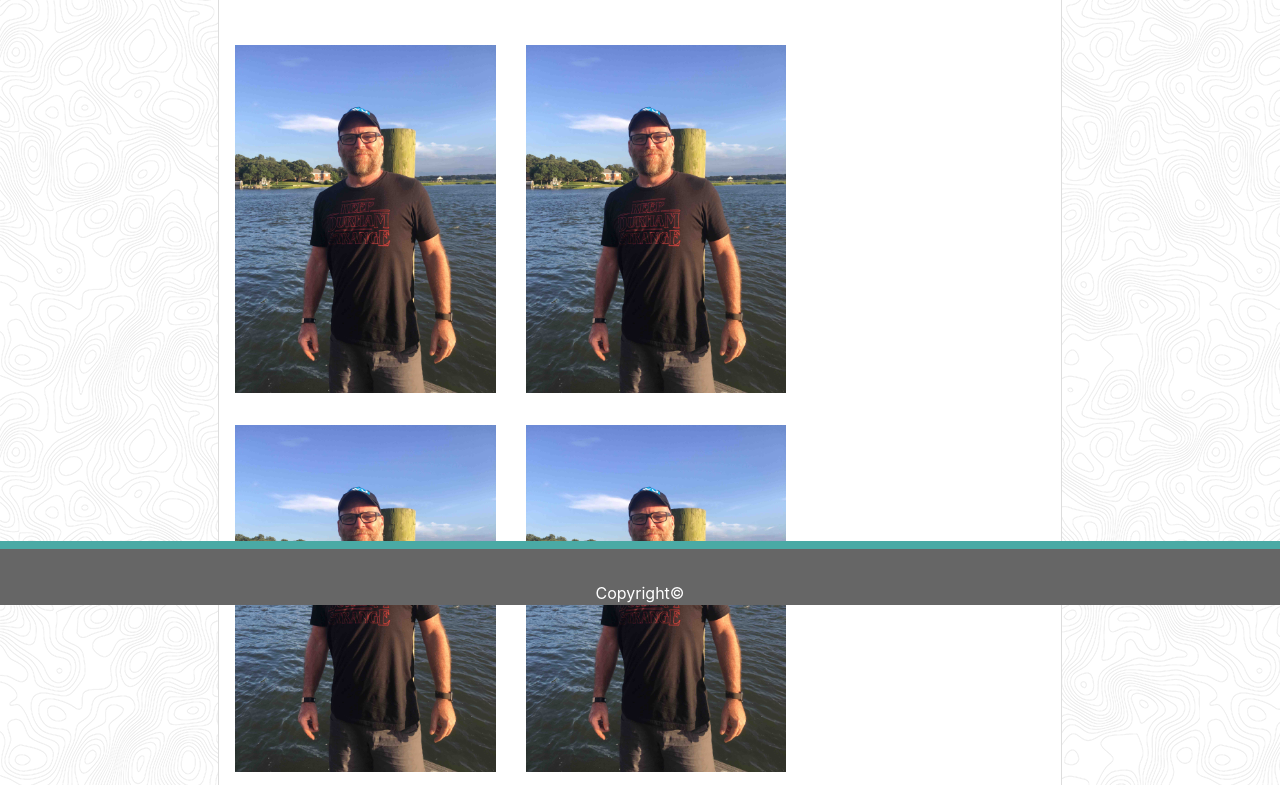
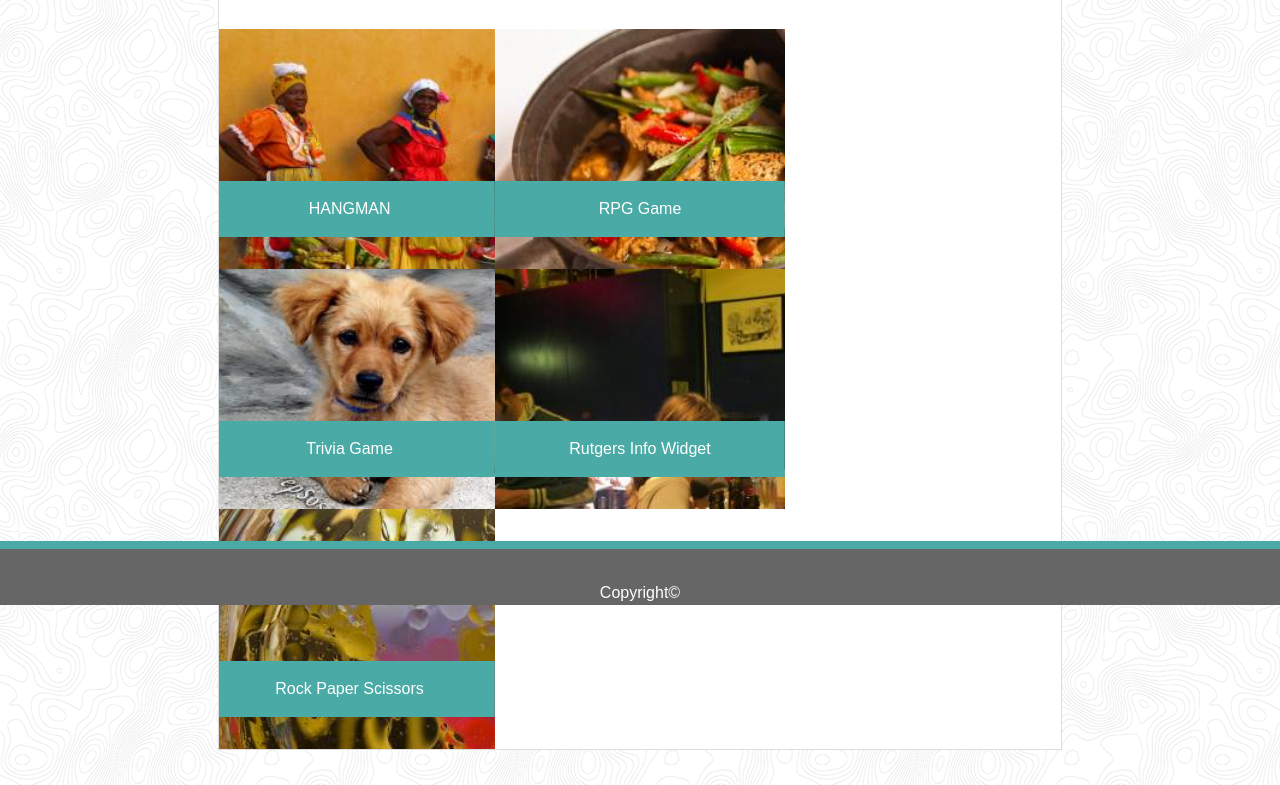
Before and after one commit to caldwell-bob/Bootstrap-Portfolio, a plain HTML site: page portfolio.html in a window 1280 px wide. Shown: the part 195-980 px from the top of the page. Drawn offline with nearby package versions, Linux system fonts and the light colour scheme.

Commit message:
latest portfolio attempt

```diff
--- /dev/null
+++ b/assets/css/reset.css
@@ -0,0 +1,142 @@
+/* http://meyerweb.com/eric/tools/css/reset/
+   v2.0 | 20110126
+   License: none (public domain)
+*/
+
+html,
+body,
+div,
+span,
+applet,
+object,
+iframe,
+h1,
+h2,
+h3,
+h4,
+h5,
+h6,
+p,
+blockquote,
+pre,
+a,
+abbr,
+acronym,
+address,
+big,
+cite,
+code,
+del,
+dfn,
+em,
+img,
+ins,
+kbd,
+q,
+s,
+samp,
+small,
+strike,
+strong,
+sub,
+sup,
+tt,
+var,
+b,
+u,
+i,
+center,
+dl,
+dt,
+dd,
+ol,
+ul,
+li,
+fieldset,
+form,
+label,
+legend,
+table,
+caption,
+tbody,
+tfoot,
+thead,
+tr,
+th,
+td,
+article,
+aside,
+canvas,
+details,
+embed,
+figure,
+figcaption,
+footer,
+header,
+hgroup,
+menu,
+nav,
+output,
+ruby,
+section,
+summary,
+time,
+mark,
+audio,
+video {
+
+  /* Positioning */
+  margin: 0;
+  vertical-align: baseline;
+
+  /* Box-model */
+  padding: 0;
+
+  /* Typography */
+  font-size: 100%;
+  font: inherit;
+
+  /* Visual */
+  border: 0;
+
+}
+
+/* HTML5 display-role reset for older browsers */
+article,
+aside,
+details,
+figcaption,
+figure,
+footer,
+header,
+hgroup,
+menu,
+nav,
+section { display: block; }
+
+body { line-height: 1; }
+
+ol,
+ul { list-style: none; }
+
+blockquote,
+q { quotes: none; }
+
+blockquote:before,
+blockquote:after,
+q:before,
+q:after {
+
+  /* Misc */
+  content: '';
+  content: none;
+
+}
+
+table {
+
+  /* Visual */
+  border-collapse: collapse;
+  border-spacing: 0;
+
+}
--- a/assets/css/style.css
+++ b/assets/css/style.css
@@ -1,12 +1,13 @@
-header {
-
-    background-color: white;
-
+* {
+  /* border: 1px solid red !important; */
+  box-sizing: border-box;
 }
 
-  img {
-    margin: 1em;
+header {
+  background-color: white;
 }
+
+
 
 /* h1 {
     margin-left: 2em;
@@ -29,7 +30,7 @@ header {
   position: relative;
   /* bottom: -1em; */
   padding: 1em;
-    text-decoration-color: white;
+  text-decoration-color: #ffffff;
   color: #ffffff;
   /* border: 1px solid red; */
   text-align: center;
@@ -55,31 +56,59 @@ header {
   /* padding-left: 15em; */
   padding-top: 2em;
   float: right;
+  font-family: "Arial", "Helvetica Neue", Helvetica, sans-serif;
+  color: #777777;
 }
 
+a {
+  font-family: "Arial", "Helvetica Neue", Helvetica, sans-serif;
+  color: #777777;
+}
 
+a:hover {
+  background-color: #4aaaa5;
+  color: #ffffff;
+}
+
+.form-group {
+  color: #777777;
+  font-family: "Arial", "Helvetica Neue", Helvetica, sans-serif;
+}
 
 #content {
   border: 1px solid #dddddd;
-    /* border: color #dddddd; */
-    /* background-color: #ffffff; */
-    background-color: white;
+
+  background-color: #ffffff;
 
   max-width: 960px;
   /* height: 45em; */
   margin: auto;
+  margin-bottom: 5em;
   overflow: auto;
 }
 
+.centered {
+  position: absolute;
+  width: 100%;
+  top: 75%;
+  left: 50%;
+  transform: translate(-50%, -50%);
+  background-color: #4aaaa5;
+  text-align: center;
+  font-family: 'Arial', 'Helvetica Neue', Helvetica, sans-serif;
+  text-decoration-color: #ffffff;
+  color: #ffffff;
+  padding: 1em;
+}
 
 footer {
-
   display: table-cell;
   position: fixed;
   left: 0px;
   width: 100%;
   bottom: 0px;
   padding-top: 2em;
+  font-family: "Arial", "Helvetica Neue", Helvetica, sans-serif;
 
   background: #666666;
   text-align: center;
@@ -87,5 +116,85 @@ header {
   color: #ffffff;
   vertical-align: bottom;
   margin-top: 1em;
+}
+
+p {
+  font-family: "Arial", "Helvetica Neue", Helvetica, sans-serif;
+  color: #777777;
+  margin: 2em;
+  padding: 0.5em;
+}
+
+.img_container_hangman {
+
+    /* object-fit: cover;
+      width: 100%; */
+    border: 5px;
+    background-repeat: no-repeat;
+    background-size: 100%;
+    background-image: url("../images/image.jpeg");
+    height: 15rem;
+    background-size: cover;
+    /* width: 240px; */
+    /* background-size: 200px 100px; */
+  }
+
+  .img_container_rpg {
+      /* position: relative;
+      top: 15px;
+      right: 1px; */
+
+    /* margin: 1em;
+      /* object-fit: cover;
+      width: 100%; */
+    background-repeat: no-repeat;
+    background-size: 100%;
+    background-image: url("../images/image_1.jpeg");
+    /* background-size: 200px 100px; */
+    height: 15rem;
+    background-size: cover;
+    /* margin: 1px; */
 
   }
+
+
+  .img_container_trivia {
+    /* margin: 1em;
+      object-fit: cover;
+      width: 100%; */
+    background-repeat: no-repeat;
+    /* background-size: 120%; */
+    background-image: url("../images/image_2.jpeg");
+    height: 15rem;
+    background-size: cover;
+  }
+
+  .img_container_rutgers {
+    /* margin: 1em;
+      object-fit: cover;
+      width: 100%; */
+    background-repeat: no-repeat;
+    /* background-size: 120%; */
+    background-image: url("../images/image_3.jpeg");
+    height: 15rem;
+    background-size: cover;
+  }
+
+  .img_container_rpc {
+    /* margin: 1em;
+      object-fit: cover;
+      width: 100%; */
+    background-repeat: no-repeat;
+    background-size: 120%;
+    background-image: url("../images/image_4.jpeg");
+    height: 15rem;
+    background-size: cover;
+  }
+
+  .img_container_spacer {
+      background-color: #ffffff;
+  }
+
+  .scratch{
+    padding: 1em;
+  }
--- a/portfolio.html
+++ b/portfolio.html
@@ -1,6 +1,7 @@
 <!DOCTYPE html>
 <html lang="en">
-<!-- TODO move .css info to ext file-->
+<!-- TODO - Redo pic layout, issues with spacing around images currently-->
+<!-- TODO - move away from using background images-->
 <head>
   <meta charset="UTF-8" />
   <meta name="viewport" content="width=device-width, initial-scale=1.0" />
@@ -46,9 +47,8 @@
 </header> <!-- *********************** Header Section Ends-------------------->
 
 <body background="assets/images/topography.png">
-  <div id="container">
-    <!--------------------------Content Container-->
-    <div class="row" id="spacer"></div>
+  <div id="container">  <!--------------------------Content Container-->
+       <div class="row" id="spacer"></div>
     <div class="row">
       <div class="col"></div>
       <div class="col-md-8">
@@ -67,13 +67,15 @@
               <!------------ Row 2 of 4-->
               <div class="col-sm-8">
                 <div class="row">
-                  <div class="col-8 col-sm-6">
-                    <!------------ Sub Class 1 of 2-->
-                    <img src="assets/images/bob_lynnhaven_river.jpg" class="img-fluid" alt="Responsive image">
+                  <div class="col-8 col-sm-6 img_container_hangman">
+
+                    <!-- <img src="assets/images/hangman.png" class="img-fluid" alt="Responsive image"> -->
+                    <div class="centered">HANGMAN</div>
                   </div>
-                  <div class="col-4 col-sm-6">
-                    <!------------ Sub Class 2 of 2-->
-                    <img src="assets/images/bob_lynnhaven_river.jpg" class="img-fluid" alt="Responsive image">
+                  <div class="col-4 col-sm-6 img_container_rpg">
+                      <div class="centered">RPG Game</div>
+
+                    <!-- <img src="assets/images/bob_lynnhaven_river.jpg" class="img-fluid"  alt="Responsive image"> -->
                   </div>
                 </div>
               </div>
@@ -83,13 +85,18 @@
               <!------------ Row 3 of 4-->
               <div class="col-sm-8">
                 <div class="row">
-                  <div class="col-8 col-sm-6">
+                  <div class="col-8 col-sm-6 img_container_trivia">
+                      <div class="centered">Trivia Game</div>
                     <!------------ Sub Class 1 of 2-->
-                    <img src="assets/images/bob_lynnhaven_river.jpg" class="img-fluid" alt="Responsive image">
+                      <!-- <img src="assets/images/bob_lynnhaven_river.jpg" class="img-fluid" alt="Responsive image"> -->
                   </div>
-                  <div class="col-4 col-sm-6">
-                    <!------------ Sub Class 2 of 2-->
-                    <img src="assets/images/bob_lynnhaven_river.jpg" class="img-fluid" alt="Responsive image">
+                  <div class="col-4 col-sm-6 img_container_rutgers">
+
+                        <div class="centered">Rutgers Info Widget</div>
+                        <!-- <img src="assets/images/bob_lynnhaven_river.jpg" class="img-fluid" alt="Responsive image"> -->
+
+
+                    <!-- <img src="assets/images/bob_lynnhaven_river.jpg" class="img-fluid" alt="Responsive image"> -->
                   </div>
                 </div>
               </div>
@@ -100,9 +107,10 @@
             <div class="row">
               <div class="col-sm-8">
                 <div class="row">
-                  <div class="col-8 col-sm-6">
+                  <div class="col-8 col-sm-6 img_container_rpc">
+                      <div class="centered">Rock Paper Scissors</div>
                     <!------------ Sub Class 1 of 2-->
-                    <img src="assets/images/bob_lynnhaven_river.jpg" class="img-fluid" alt="Responsive image">
+                    <!-- <img src="assets/images/bob_lynnhaven_river.jpg" class="img-fluid" alt="Responsive image"> -->
                   </div>
 
                 </div>
```
Also changed, not shown: contact.html (+1 -2 lines), index.html (+19 -8 lines), assets/images/320x240.png (added), assets/images/460x308.png (added), assets/images/hangman.jpeg (added), assets/images/hangman.png (added), assets/images/image.jpeg (added), assets/images/image_1.jpeg (added), assets/images/image_2.jpeg (added), assets/images/image_3.jpeg (added), assets/images/image_4.jpeg (added). Lines whose indentation alone changed are shown as unchanged.
